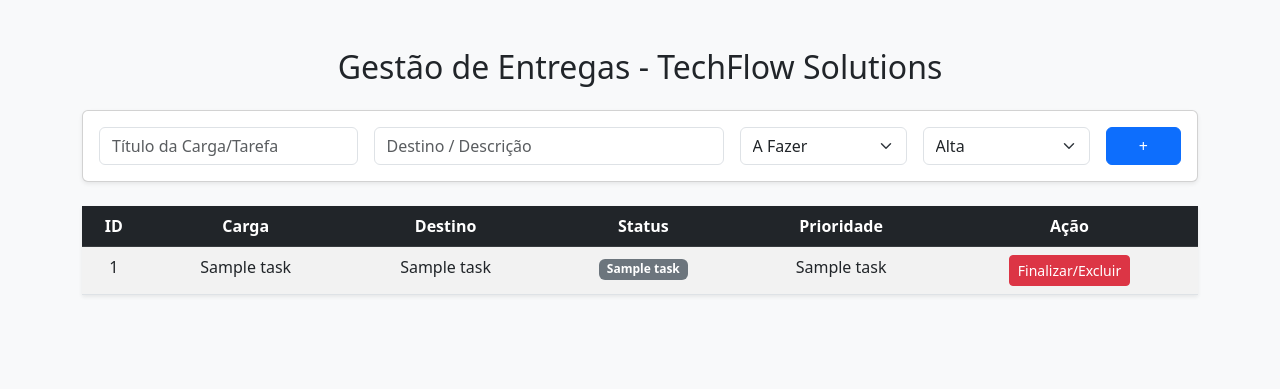
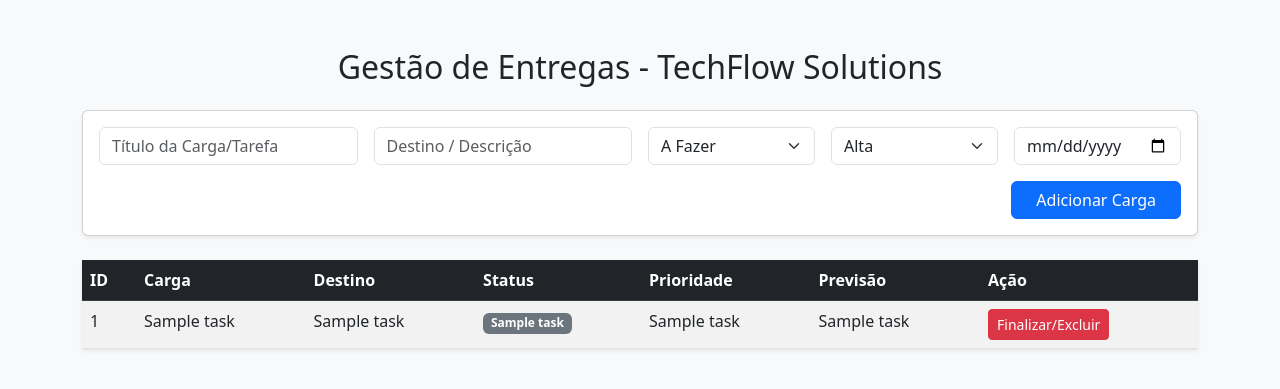
Before and after one commit to vitormorais06/trabalho-fecaf, a Flask app: template templates/index.html in a window 1280 px wide. Shown: the top 389 px of the page. Run offline with Flask 3, Linux system fonts and the light colour scheme; the template is opened without the code that fills it: most values are stand-ins (such as "Sample title", 1, 10 or a date in 2020); parts of the project's set-up code (start-up, migrations or seed data) failed here and were passed over.

Commit message:
atualização do código com previsao de entrega

```diff
--- a/app.py
+++ b/app.py
@@ -16,6 +16,14 @@ def init_db():
                   priority TEXT NOT NULL)''')
     conn.commit()
     conn.close()
+
+    c.execute('''CREATE TABLE IF NOT EXISTS tasks
+                 (id INTEGER PRIMARY KEY AUTOINCREMENT,
+                  title TEXT NOT NULL,
+                  description TEXT,
+                  status TEXT NOT NULL,
+                  priority TEXT NOT NULL,
+                  due_date TEXT NOT NULL)''') # <-- NOVO CAMPO
 
 
 
@@ -36,21 +44,19 @@ def index():
 #criar tarefa
 @app.route('/add', methods=['POST'])
 def add_task():
-    """Recebe os dados do formulário HTML e insere no banco de dados."""
-    # Capturando os valores digitados no formulário
     title = request.form['title']
     description = request.form['description']
     status = request.form['status']
     priority = request.form['priority']
+    due_date = request.form['due_date'] # <-- NOVO CAMPO
 
     conn = sqlite3.connect('logistics.db')
     c = conn.cursor()
-    c.execute("INSERT INTO tasks (title, description, status, priority) VALUES (?, ?, ?, ?)",
-              (title, description, status, priority))
+    c.execute("INSERT INTO tasks (title, description, status, priority, due_date) VALUES (?, ?, ?, ?, ?)",
+              (title, description, status, priority, due_date)) # <-- ADICIONADO AQUI
     conn.commit()
     conn.close()
     return redirect(url_for('index'))
-
 
 
 #deletar a tarefa
--- a/templates/index.html
+++ b/templates/index.html
@@ -19,7 +19,7 @@
                         <input type="text" name="title" class="form-control" placeholder="Título da Carga/Tarefa" required>
                     </div>
 
-                    <div class="col-md-4">
+                    <div class="col-md-3">
                         <input type="text" name="description" class="form-control" placeholder="Destino / Descrição" required>
                     </div>
 
@@ -39,14 +39,18 @@
                         </select>
                     </div>
 
-                    <div class="col-md-1">
-                        <button type="submit" class="btn btn-primary w-100">+</button>
+                    <div class="col-md-2">
+                        <input type="date" name="due_date" class="form-control" required>
+                    </div>
+
+                    <div class="col-12 text-end mt-3">
+                        <button type="submit" class="btn btn-primary px-4">Adicionar Carga</button>
                     </div>
                 </form>
             </div>
         </div>
 
-        <table class="table table-striped table-hover shadow-sm bg-white text-center">
+        <table class="table table-striped table-hover shadow-sm bg-white text-centeralign-middle">
             <thead class="table-dark">
                 <tr>
                     <th>ID</th>
@@ -54,20 +58,18 @@
                     <th>Destino</th>
                     <th>Status</th>
                     <th>Prioridade</th>
-                    <th>Ação</th>
+                    <th>Previsão</th> <th>Ação</th>
                 </tr>
             </thead>
             <tbody>
                 {% for task in tasks %}
                 <tr>
-                    <td>{{ task[0] }}</td> <td>{{ task[1] }}</td> <td>{{ task[2] }}</td> <td><span class="badge bg-secondary">{{ task[3] }}</span></td>
-
-                    <td>{{ task[4] }}</td> <td>
+                    <td>{{ task[0] }}</td> <td>{{ task[1] }}</td> <td>{{ task[2] }}</td> <td><span class="badge bg-secondary">{{ task[3] }}</span></td> <td>{{ task[4] }}</td> <td>{{ task[5] }}</td> <td>
                         <a href="/delete/{{ task[0] }}" class="btn btn-danger btn-sm">Finalizar/Excluir</a>
                     </td>
                 </tr>
                 {% endfor %}
-                </tbody>
+            </tbody>
         </table>
     </div>
 </body>
```
Also changed, not shown: README.md.
